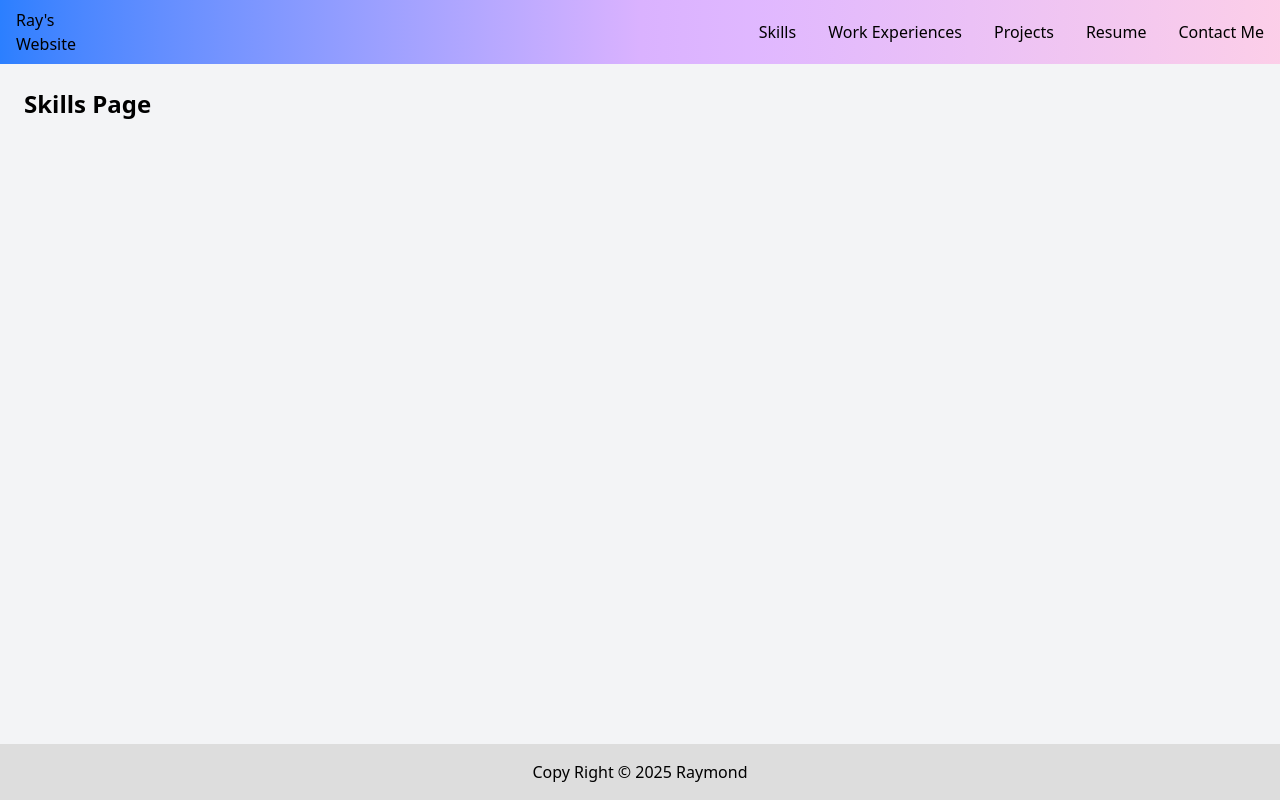
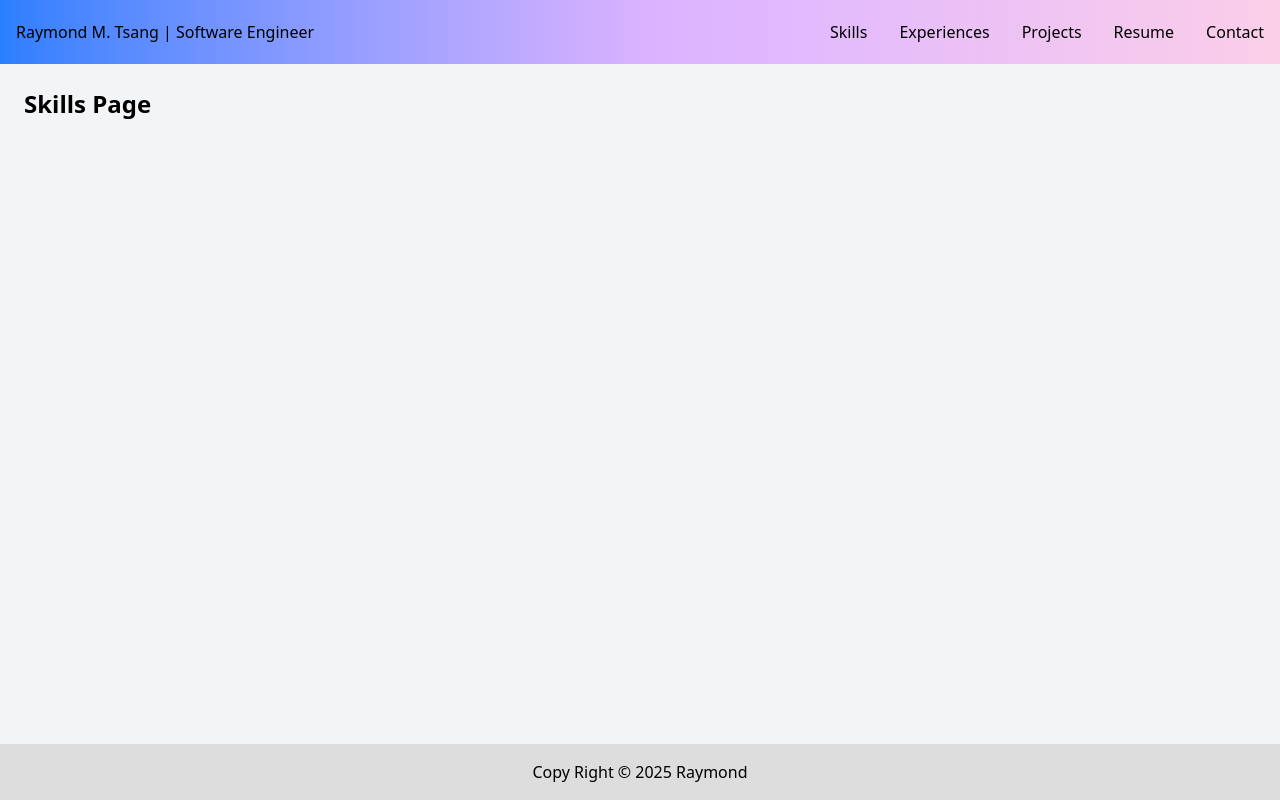
Before and after one commit to raytsangGitHub/raytsang.com, a React (Vite) app: page /raytsang.com/skills in a window 1280 px wide. Built offline with nearby package versions, Linux system fonts and the light colour scheme.

Commit message:
fixed top bar wording

```diff
--- a/src/App.jsx
+++ b/src/App.jsx
@@ -4,10 +4,10 @@ import MainLayout from './layouts/MainLayout';
 import { useState } from 'react';
 import './index.css';
 import ReactReference from './ReactRef.jsx';
-import Profile from './pages/Profile.jsx';  // Import Profile component
-import Settings from './pages/Settings.jsx';  // Import Settings component
+//import Profile from './pages/Profile.jsx';  // Import Profile component
+//import Settings from './pages/Settings.jsx';  // Import Settings component
 import Home from './pages/Home.jsx'; //  Home component
-import PageContent from './components/PageContent.jsx';
+//import PageContent from './components/PageContent.jsx';
 import NotFoundPage from "./pages/NotFoundPage";
 
 // Import Top bar pages:
@@ -25,12 +25,13 @@ function App()
 
     <Routes>
       <Route path="/" element={<MainLayout />}>
-        {/*<Route index element={<Home />} />
+        {/*
         <Route path="profile" element={<Profile />} />
         <Route path="settings" element={<Settings />} />
         <Route path="/reference" element={<ReactReference />} />*/}
 
         {/* TopBar links*/}
+        <Route index element={<Home />} />
         <Route path="skills" element={<Skills />} />
         <Route path="work-experiences" element={<WorkExperiences />} />
         <Route path="projects" element={<Projects />} />
--- a/src/components/Topbar.jsx
+++ b/src/components/Topbar.jsx
@@ -6,15 +6,15 @@ function TopBar()
     return (
 
         <header className="h-16 bg-gradient-to-r from-blue-500 via-purple-300 to-pink-200 text-shadow-white flex items-center px-4">
-            <h1>Ray's Website</h1>
+            <h2 className="text-right"> <Link to="/" className="cursor-pointer whitespace-nowrap hover:underline hover:text-yellow-300 hover:drop-shadow-md transition duration-300">Raymond M. Tsang | Software Engineer</Link></h2>
             <nav className="flex w-full">
                 <ul className="flex space-x-8 ml-auto">
 
                     <li> <Link to="/skills" className="cursor-pointer hover:underline hover:text-yellow-300 hover:drop-shadow-md transition duration-300">Skills</Link></li>
-                    <li> <Link to="/Work-Experiences" className="cursor-pointer hover:underline hover:text-yellow-300 hover:drop-shadow-md transition duration-300">Work Experiences</Link></li>
+                    <li> <Link to="/Work-Experiences" className="cursor-pointer hover:underline hover:text-yellow-300 hover:drop-shadow-md transition duration-300">Experiences</Link></li>
                     <li> <Link to="/Projects" className="cursor-pointer hover:underline hover:text-yellow-300 hover:drop-shadow-md transition duration-300">Projects</Link></li>
                     <li> <Link to="Resume" className="cursor-pointer hover:underline hover:text-yellow-300 hover:drop-shadow-md transition duration-300">Resume</Link></li>
-                    <li> <Link to="/ContactMe" className="cursor-pointer hover:underline hover:text-yellow-300 hover:drop-shadow-md transition duration-300">Contact Me</Link></li>
+                    <li> <Link to="/ContactMe" className="cursor-pointer hover:underline hover:text-yellow-300 hover:drop-shadow-md transition duration-300">Contact</Link></li>
 
                 </ul>
             </nav>
```
